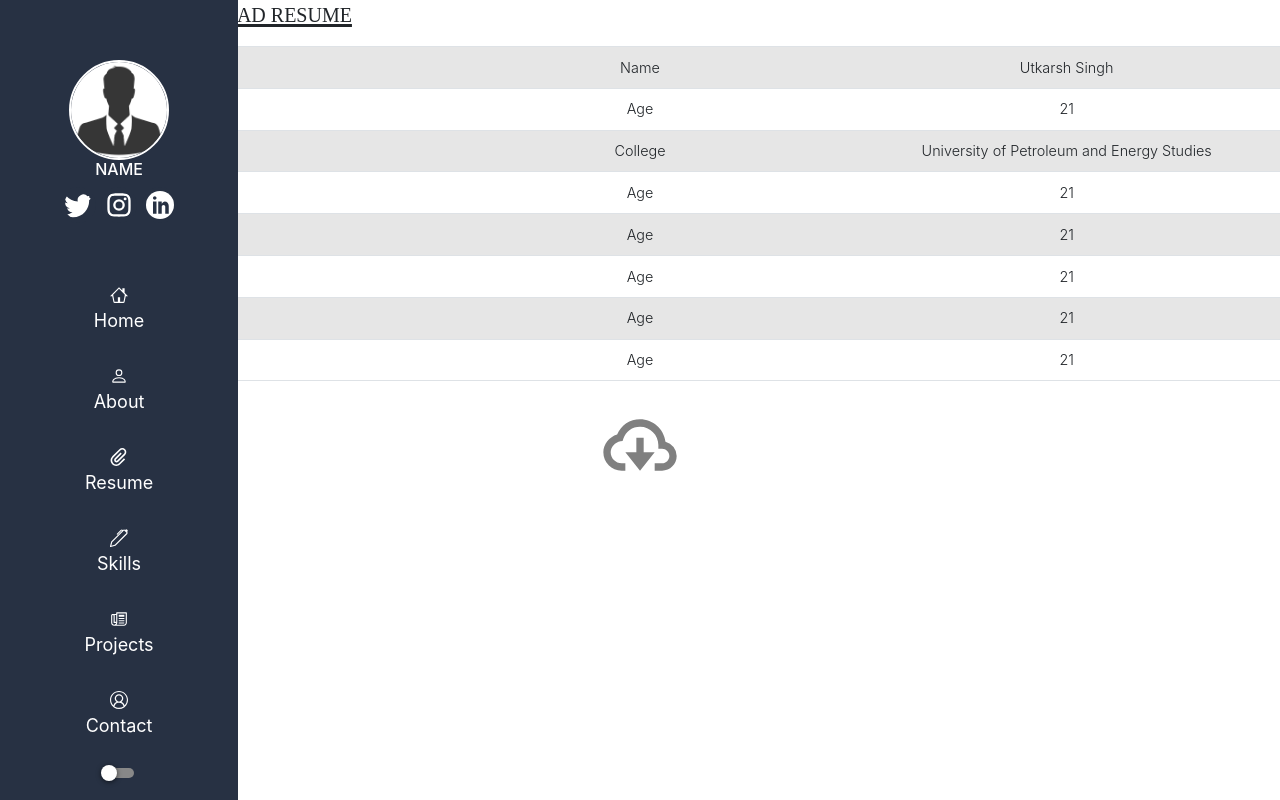
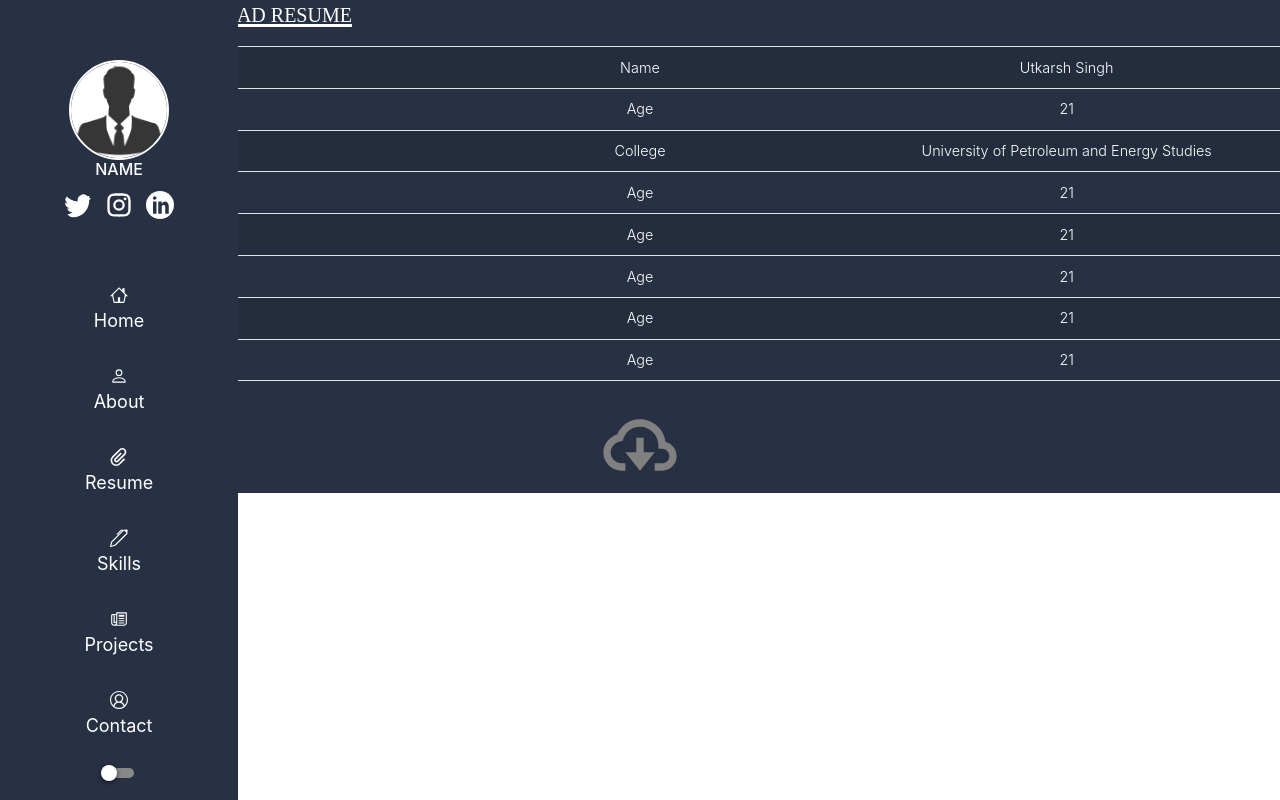
Before and after one commit to abhishekgupta07/Portfolio_Website, a React (Create React App) app: page /resume in a window 1280 px wide. Built offline with nearby package versions, Linux system fonts and the light colour scheme.

Commit message:
deleted file resumestylesheet

```diff
--- a/src/components/Resume/Resume.jsx
+++ b/src/components/Resume/Resume.jsx
@@ -1,6 +1,6 @@
 import React, { Component } from "react";
 import { BiCloudDownload } from "react-icons/bi";
-import "./ResumeStylesSheet.css";
+import "./ResumeStylesSheet.scss";
 import Table from 'react-bootstrap/Table'
 
 class Resume extends Component {
--- a/src/components/Resume/ResumeStylesSheet.css
+++ /dev/null
@@ -1,33 +0,0 @@
-@import "../MainProject.scss";
-.DownloadIcon{
-    padding: 4px;
-    font-size: 6em;
-    color: grey;
-    border: 0px solid white;
-    border-radius: 50%;
-}
-.ResumeHeader{
-font-size: 20px;
-font-family: cursive;
-text-decoration: underline 3px;
-color:$textcolor;
-margin-right: 39em;
-}
-.ResumeBackground{
-    background-color: $bgcolor;
-}
-
-.DownloadIcon:hover{
-    background-color: #CCCCFF;
-    cursor: pointer;
-}
-.resumecontent{
-    color:$textcolor;
-}
-th{
-    color:$textcolor;
-}
-td{
-    width:370px;
-    color:$textcolor;
-}
```
